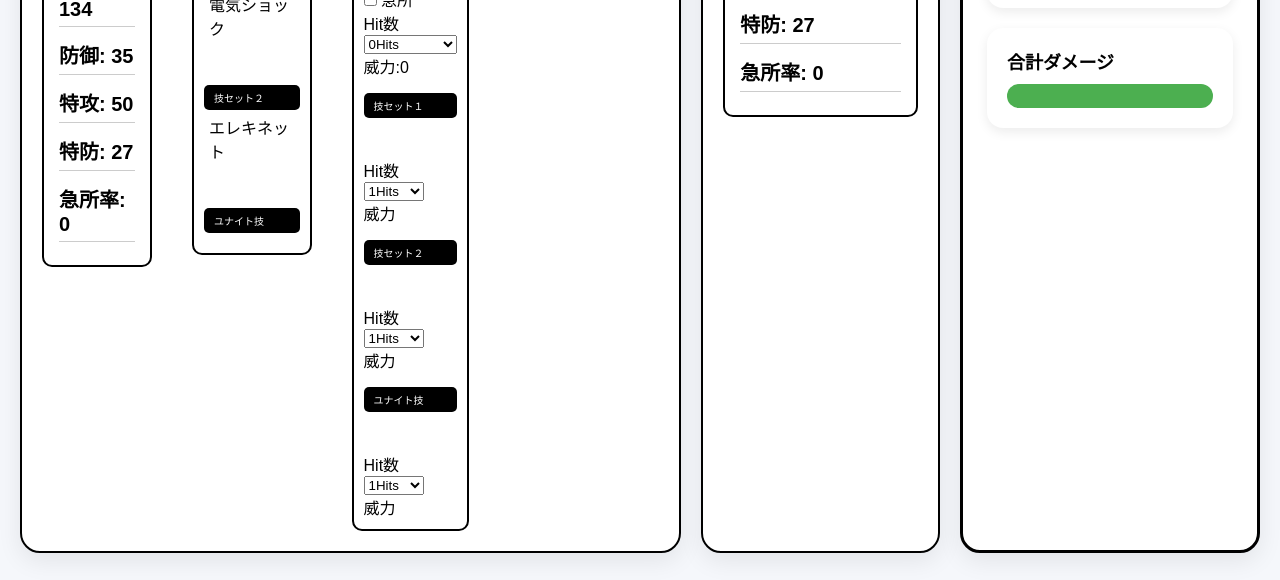
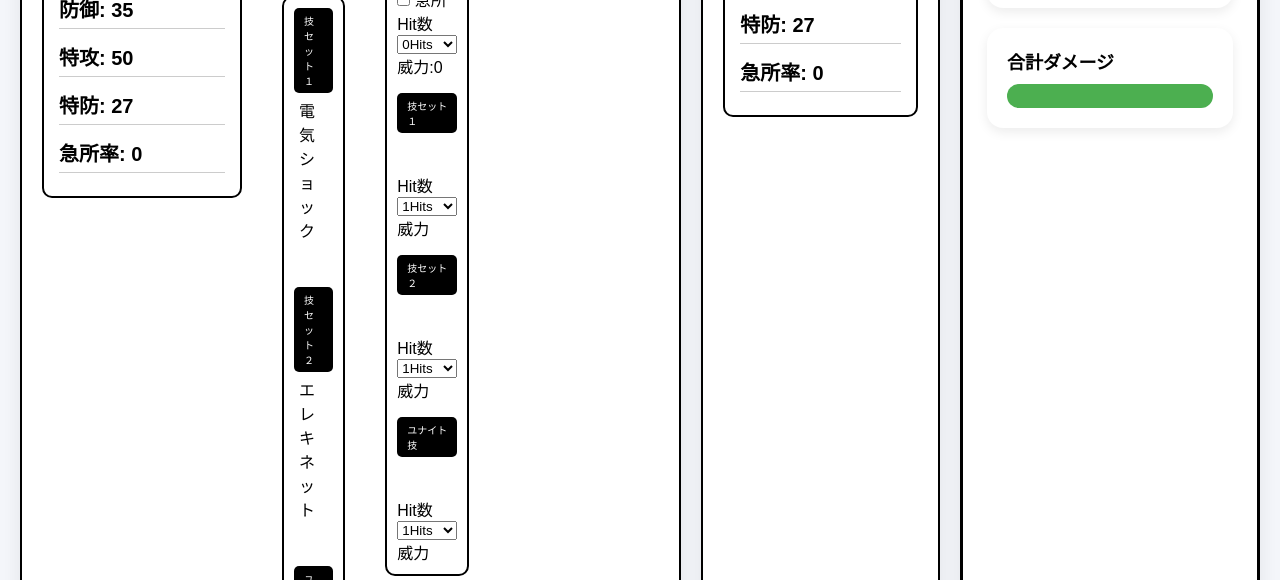
Before and after one commit to harunoshin1117-commits/pokemon-unite-app, a plain HTML site: page index.html in a window 1280 px wide. Shown: the part 520-1100 px from the top of the page. Drawn offline with Linux system fonts and the light colour scheme.

Commit message:
ステータス大きさ変更

```diff
--- a/style.css
+++ b/style.css
@@ -168,7 +168,7 @@ body {
     border:2px solid black;
     border-radius:10px;
     padding:15px;
-    min-width:100px;
+    min-width:200px;
     min-height:300px;
     background:white;
 }
```
